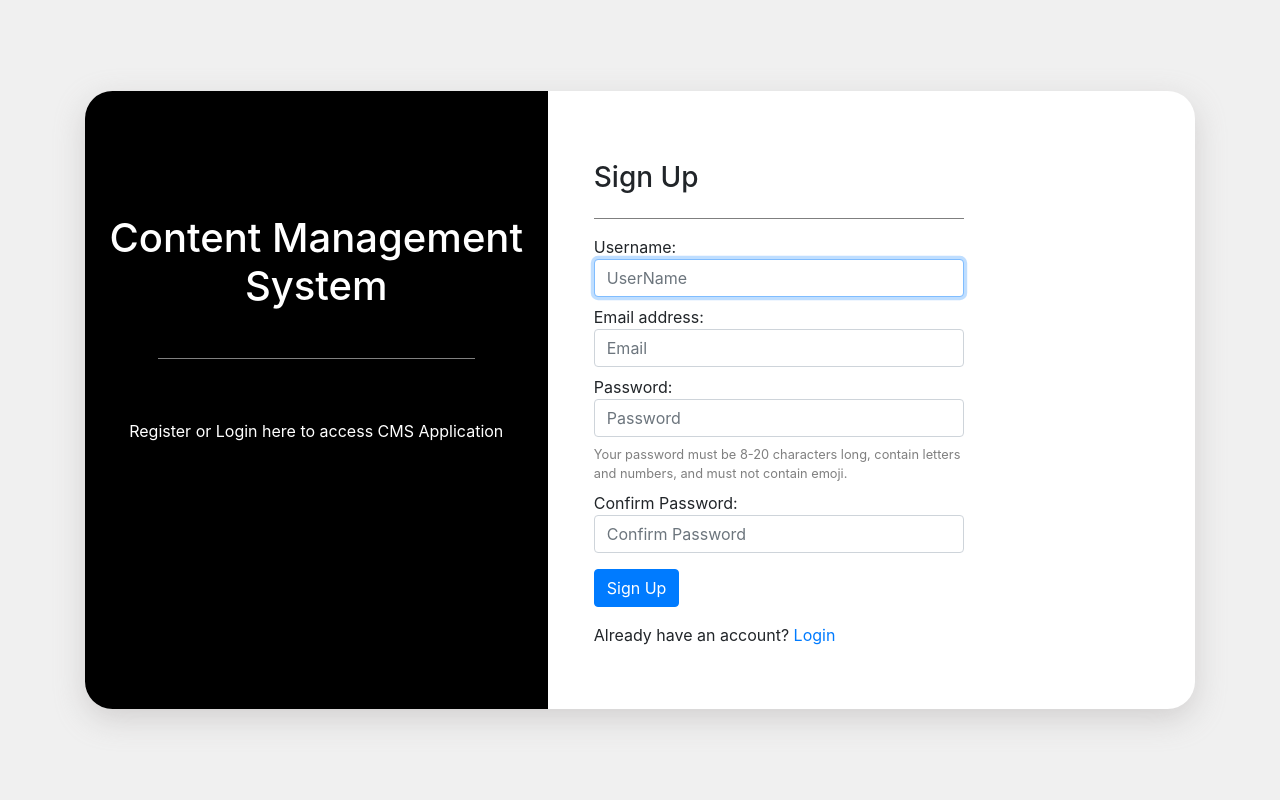
After one commit to Vicgok/CustomerManagementSystem, a Django app: page /register/ in a window 1280 px wide. The commit adds this page. Run offline with Django 3.2, Linux system fonts and the light colour scheme.

Commit message:
Login & SignUP features

```diff
--- a/accounts/forms.py
+++ b/accounts/forms.py
@@ -1,7 +1,33 @@
-from django.forms import ModelForm, fields
+from django.db.models import fields
+from django.forms import ModelForm, widgets
+from django.contrib.auth.forms import UserCreationForm
+from django.contrib.auth.models import User
+from django import forms
+
+
 from .models import Order
+
 
 class OrderForm(ModelForm):
     class Meta:
         model = Order
         fields = '__all__'
+
+class CreateUserForm(UserCreationForm):
+
+    password1 = forms.CharField(
+        label='Password:',
+        widget=forms.PasswordInput(attrs={'class':'form-control mb-2', 'type':'password', 'placeholder':'Password'}),
+    )
+    password2 = forms.CharField(
+        label='Confirm Password:',
+        widget=forms.PasswordInput(attrs={'class':'form-control mb-3', 'type':'password','placeholder':'Confirm Password'}),
+    )
+
+    class Meta:
+        model = User
+        fields = ['username', 'email']
+        widgets={
+            'username': forms.TextInput(attrs={'class':'form-control mb-2', 'type':'text', 'placeholder':'UserName'}),
+            'email':forms.TextInput(attrs={'class':'form-control mb-2', 'type':'text','placeholder':'Email'}),
+        }
--- a/accounts/templates/accounts/customers.html
+++ b/accounts/templates/accounts/customers.html
@@ -1,5 +1,5 @@
 {% extends 'accounts/base.html' %}
-{% load static %}
+
 {% block content %}
 <br>
 
@@ -39,7 +39,8 @@
 <div class="row">
     <div class="col">
         <div class="card card-body">
-            <form>
+            <form method="GET">
+                {{myFilter.form}}
                 <button class="btn btn-primary" type="submit">Search</button>
             </form>
         </div>
--- /dev/null
+++ b/accounts/templates/accounts/messages.html
@@ -0,0 +1,20 @@
+{% for message in messages %}
+  <div class="alert {{ message.tags }} alert-dismissible" role="alert" >
+    {{ message }}
+  </div>
+{% endfor %}
+
+{% if form.errors %}
+    {% for field in form %}
+        {% for error in field.errors %}
+            <div class="alert alert-danger">
+                <strong>{{ error|escape }}</strong>
+            </div>
+        {% endfor %}
+    {% endfor %}
+    {% for error in form.non_field_errors %}
+        <div class="alert alert-danger">
+            <strong>{{ error|escape }}</strong>
+        </div>
+    {% endfor %}
+{% endif %}
--- /dev/null
+++ b/accounts/templates/accounts/register.html
@@ -0,0 +1,37 @@
+{% extends 'accounts/signup_login_base.html' %}
+
+{% block content %}
+
+    <div class="col-sm-5" >
+        <div class="card-body" id="register-right-side-content">
+            <br>
+            <h3 class="card-title mb-4">Sign Up</h3>
+            <hr style="background-color: #000000;width: 100%;">
+            <div class="form-group">
+                <form method="POST" action="">
+                    {% csrf_token %}
+                    {{form.username.label}}:
+                    {{form.username}}
+
+                    {{form.email.label}}:
+                    {{form.email}}
+
+                    {{form.password1.label}}
+                    {{form.password1}}
+                    <small  class="form-text text-black-50 mb-2">
+                        Your password must be 8-20 characters long, contain letters and numbers, and must not contain emoji.
+                    </small>
+
+                    {{form.password2.label}}
+                    {{form.password2}}
+
+
+                    <button type="submit"  class="btn btn-primary">Sign Up</button>
+                </form>
+            </div>
+            <p>Already have an account?
+                <a href="{% url 'accounts:login' %}">Login</a>
+            </p>
+        </div>
+    </div>
+{% endblock %}
--- /dev/null
+++ b/accounts/templates/accounts/signup_login_base.html
@@ -0,0 +1,43 @@
+{% load static %}
+<!DOCTYPE html>
+<html lang="en">
+<head>
+    <meta charset="utf-8">
+    <meta name="viewport" content="width=device-width, initial-scale=1, shrink-to-fit=no">
+
+    <link rel="stylesheet" href="https://cdn.jsdelivr.net/npm/bootstrap@4.6.0/dist/css/bootstrap.min.css"
+            integrity="sha384-B0vP5xmATw1+K9KRQjQERJvTumQW0nPEzvF6L/Z6nronJ3oUOFUFpCjEUQouq2+l" crossorigin="anonymous">
+
+            <link rel="stylesheet" href="https://cdn.jsdelivr.net/npm/bootstrap@4.5.3/dist/css/bootstrap.min.css"
+            integrity="sha384-TX8t27EcRE3e/ihU7zmQxVncDAy5uIKz4rEkgIXeMed4M0jlfIDPvg6uqKI2xXr2" crossorigin="anonymous">
+
+    <link rel="stylesheet" type="text/css" href="{% static '/css/main.css' %}">
+
+    <title>Login</title>
+</head>
+<body>
+
+        <div class="d-flex align-items-center min-vh-100 py-3 py-md-0">
+            <div class="container">
+                {% include 'accounts/messages.html' %}
+                <div class="card login-card">
+                    <div class="row no-gutters">
+                        <div class="col-sm-5" id="register-left-side">
+                            <div class="card-body">
+                                <h1 class="card-title text-center text-white mt-5 mb-5">Content Management System</h1>
+                                <hr>
+                                <p class="card-header text-center text-white mt-5">Register or Login here to access CMS Application</p>
+                            </div>
+                        </div>
+
+                        {% block content %}
+
+
+                        {% endblock %}
+
+                    </div>
+                </div>
+            </div>
+        </div>
+</body>
+</html>
--- a/accounts/urls.py
+++ b/accounts/urls.py
@@ -5,6 +5,9 @@ import accounts
 app_name = 'accounts'
 urlpatterns = [
     path('',views.home, name="home"),
+    path('register/',views.register, name="register"),
+    path('login/',views.loginPage, name="login"),
+    path('logout/',views.logoutUser, name="logout"),
     path('products/',views.products,name="products"),
     path('customers/<str:pk>/',views.customers, name="customers"),
     path('create_order/<str:pk>',views.createOrder,name="create_order"),
--- a/accounts/views.py
+++ b/accounts/views.py
@@ -1,9 +1,63 @@
 from django.shortcuts import render,redirect
 from django.forms import inlineformset_factory
+
+from django.contrib import messages
+from django.contrib.auth.decorators import login_required
+
+from django.contrib.auth import authenticate,login, logout
 from .models import *
-from .forms import OrderForm
+from .forms import OrderForm,CreateUserForm
+from .filters import OrderFilter
 # Create your views here.
 
+
+def register(request):
+    if request.user.is_authenticated:
+        return redirect('accounts:home')
+    else:
+        form = CreateUserForm()
+        if request.method == 'POST':
+            form = CreateUserForm(request.POST)
+            if form.is_valid():
+                form.save()
+                user = form.cleaned_data.get('username')
+                messages.success(request,'User account created for ' + user + ', login now.' )
+                return redirect('accounts:login')
+
+
+
+        context = {
+            'form':form
+        }
+
+        return render(request,'accounts/register.html',context)
+
+def loginPage(request):
+    if request.user.is_authenticated:
+        return redirect('accounts:home')
+    else:
+        if request.method == 'POST':
+            username = request.POST.get('username')
+            password = request.POST.get('password')
+
+            user = authenticate(request,username=username,password=password)
+
+            if user is not None:
+                login(request, user)
+                return redirect('accounts:home')
+            else:
+                messages.error(request, 'Username Or Password is incorrect!!')
+
+
+        context = {
+            }
+        return render(request,'accounts/login.html',context)
+
+def logoutUser(request):
+    logout(request)
+    return redirect('accounts:login')
+
+@login_required(login_url='accounts:login')
 def home(request):
     customer = Customer.objects.all()
 
@@ -23,7 +77,7 @@ def home(request):
     }
 
     return render(request,'accounts/dashboard.html',context)
-
+@login_required(login_url='accounts:login')
 def products(request):
     products = Product.objects.all()
 
@@ -31,23 +85,30 @@ def products(request):
         'products':products
     })
 
+@login_required(login_url='accounts:login')
 def customers(request,pk):
     customer = Customer.objects.get(id=pk)
 
     orders = customer.order_set.all()
     total_orders = orders.count()
 
+    myFilter = OrderFilter(request.GET, queryset=orders)
+    orders = myFilter.qs
+
     context = {
         'customer':customer,
         'orders':orders,
         'total_orders':total_orders,
+        'myFilter':myFilter,
     }
 
     return render(request,'accounts/customers.html',context)
 
+@login_required(login_url='accounts:login')
 def createOrder(request,pk):
     OrderFormSet = inlineformset_factory(Customer,Order,fields=('product','status'),extra=5)
     customer = Customer.objects.get(id=pk)
+
     formset = OrderFormSet(queryset=Order.objects.none(),instance=customer)
     #form = OrderForm(initial={'customer':customer })
     if request.method =='POST':
@@ -65,6 +126,7 @@ def createOrder(request,pk):
 
     return render(request,'accounts/order_form.html',context)
 
+@login_required(login_url='accounts:login')
 def updateOrder(request,pk):
     customer = Customer.objects.get(id=pk)
     order = Order.objects.get(id=pk)
@@ -82,6 +144,7 @@ def updateOrder(request,pk):
 
     return render(request,'accounts/order_form.html',context)
 
+@login_required(login_url='accounts:login')
 def deleteOrder(request,pk):
     order = Order.objects.get(id=pk)
 
--- a/static/css/main.css
+++ b/static/css/main.css
@@ -18,3 +18,34 @@ body{
 .text-muted {
     color: #ffffff!important;
 }
+
+.login-card {
+    border: 0;
+    border-radius: 27.5px;
+    box-shadow: 0 10px 30px 0 rgba(172, 168, 168, 0.43);
+    overflow: hidden;
+}
+
+.card-body hr{
+    border: none;
+    height: 0.5px;
+    background-color: #ffffff;
+    width: 75%;
+    opacity: 50%;
+}
+
+#register-left-side{
+    background-color: #000000;
+    padding-top: 5%;
+}
+
+#register-right-side-content{
+    padding: 10%;
+
+}
+
+
+.form-group .input-field{
+    border: none !important ;
+    outline: none !important ;
+}
```
Also changed, not shown: accounts/filters.py (added, +12 -0 lines), accounts/templates/accounts/login.html (added, +136 -0 lines), accounts/templates/accounts/navbar.html (+15 -1 lines), cma/settings.py (+12 -0 lines), db.sqlite3.
